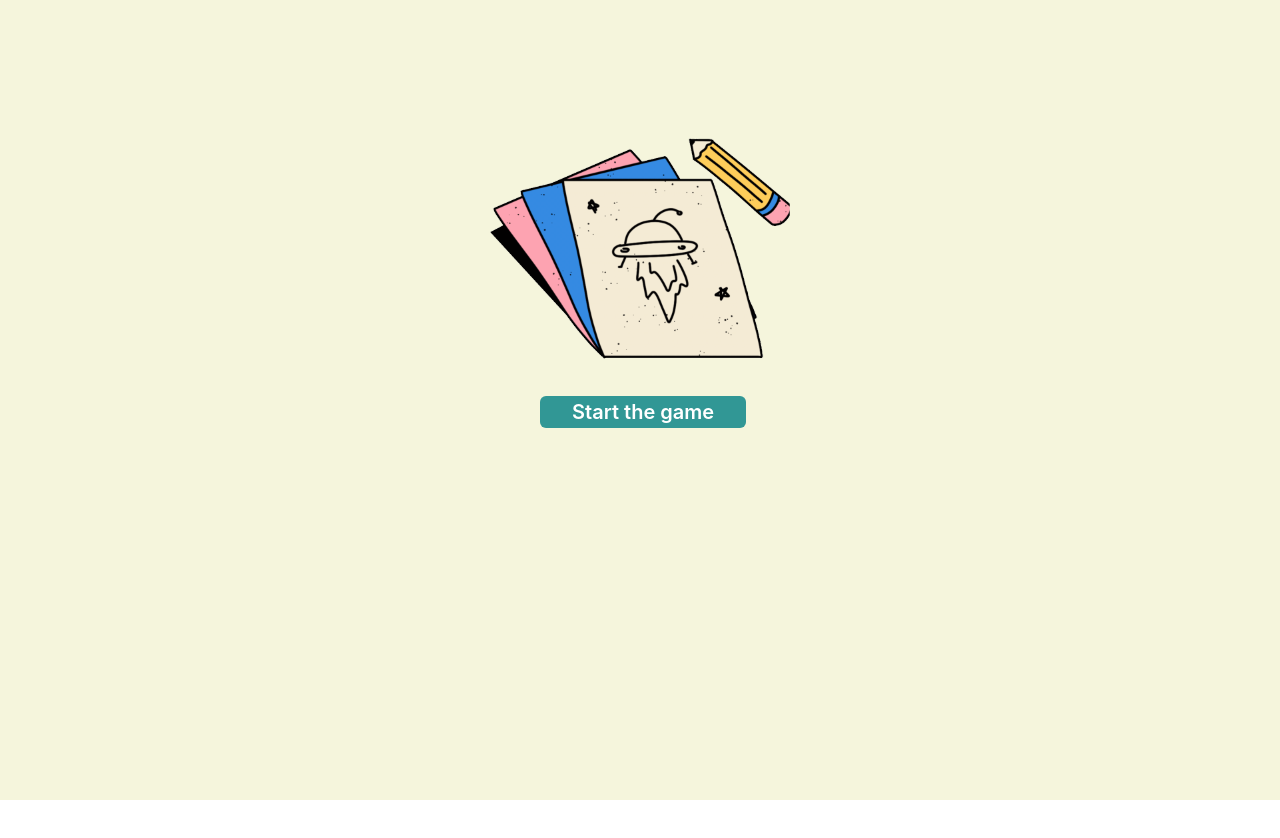
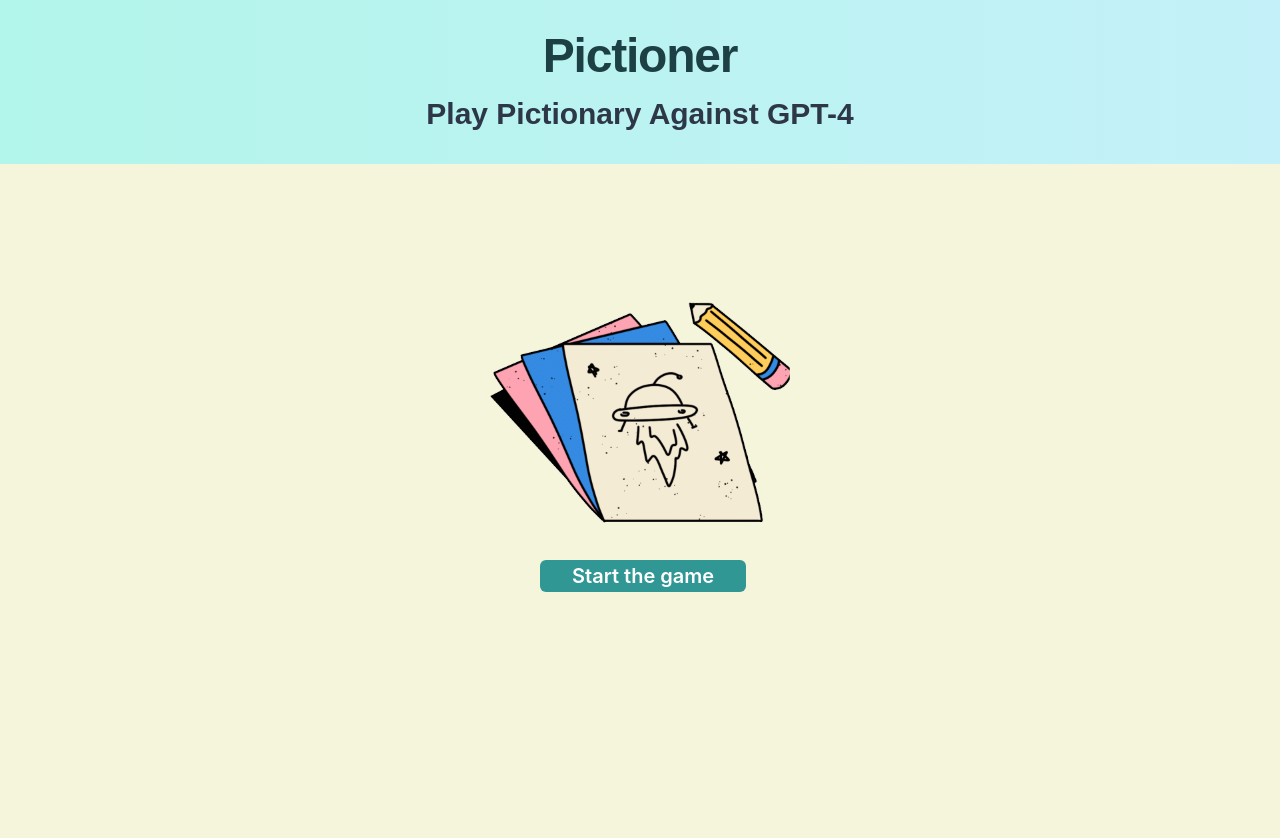
Before and after one commit to priyankark/pictioner, a Next.js app: page / in a window 1280 px wide. Shown: the top 838 px of the page. Before the commit the page ends 800 px from the top, so only its background shows below. Built offline with nearby package versions, Linux system fonts and the light colour scheme.

Commit message:
Header added

```diff
--- /dev/null
+++ b/components/Header.tsx
@@ -0,0 +1,35 @@
+import React from 'react';
+import { Box, Heading } from '@chakra-ui/react';
+
+const Header = () => {
+  return (
+    <Box
+      bgGradient="linear(to-r, teal.100, cyan.100)"
+      py={8}
+      textAlign="center"
+      boxShadow="md"
+    >
+      <Heading
+        as="h1"
+        size="2xl"
+        color="teal.900"
+        fontFamily="Poppins, sans-serif"
+        letterSpacing="tight"
+        fontWeight="bold"
+      >
+        Pictioner
+      </Heading>
+      <Heading
+        as="h2"
+        size="lg"
+        color="gray.700"
+        mt={4}
+        fontFamily="Poppins, sans-serif"
+      >
+        Play Pictionary Against GPT-4
+      </Heading>
+    </Box>
+  );
+};
+
+export default Header;
--- a/pages/index.tsx
+++ b/pages/index.tsx
@@ -1,6 +1,7 @@
 "use client";
 
 import Head from 'next/head'
+import Header from '@/components/Header';
 import Image from 'next/image'
 import { Inter } from 'next/font/google'
 import styles from '@/styles/Home.module.css'
@@ -23,6 +24,7 @@
         <meta name="viewport" content="width=device-width, initial-scale=1" />
         <link rel="icon" href="/favicon.ico" />
       </Head>
+      <Header/>
       <main className={`${styles.main}`}>
         {!SSR && <Data />}
       </main>
```
